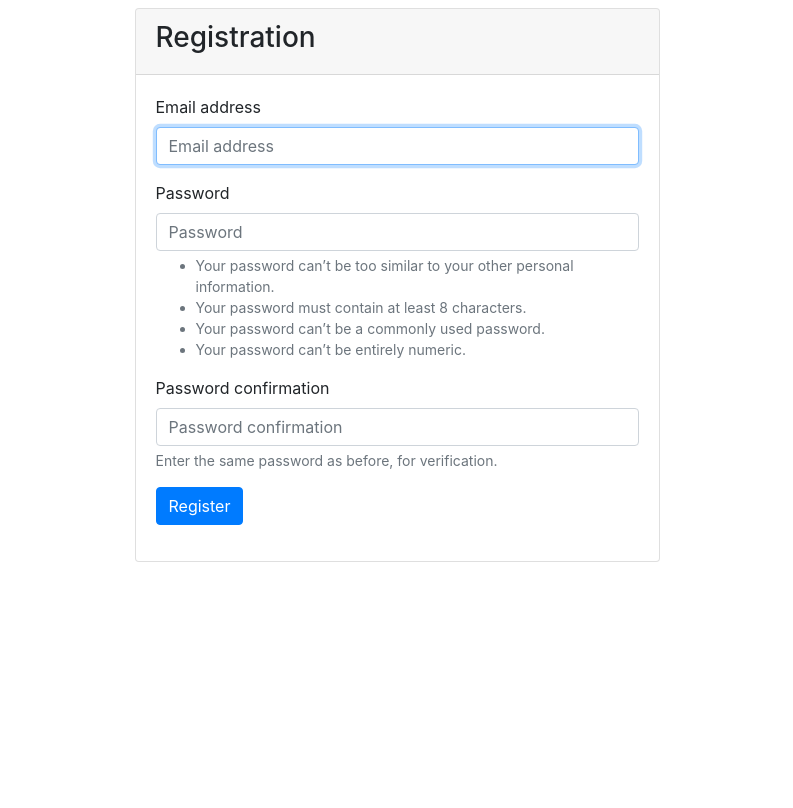
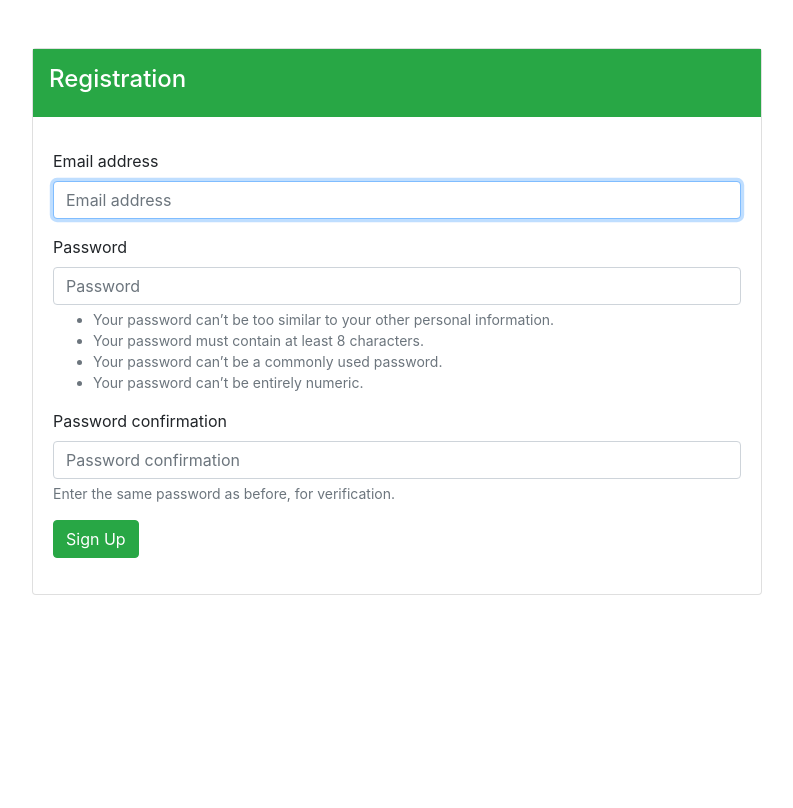
Before and after one commit to Uladzislau97/python-project-lvl4, a Django app: page /registration/ in a window 1280 px wide. Shown: the part 58-866 px from the top of the page, without its empty margins (243-1036 px from the left). After the commit the page ends 653 px from the top, so only its background shows below. Run offline with Django 3.2, Linux system fonts and the light colour scheme; some libraries are stand-ins or nearby versions.

Commit message:
Add style to login and registration forms

```diff
--- a/templates/base.html
+++ b/templates/base.html
@@ -43,7 +43,7 @@
             </div>
         </header>
 
-        <div class="container min-vh-100">
+        <div class="container">
             <h2>{% block title %}{% endblock %}</h2>
             {% block content %}{% endblock %}
         </div>
--- a/templates/index.html
+++ b/templates/index.html
@@ -1,7 +1,7 @@
 {% extends "base.html" %}
 
 {% block content %}
-<div class="row h-100 mt-5 pt-5">
+<div class="row h-auto mt-5 pt-5">
     <div class="col-sm-12 mt-5 pt-5">
         <main role="main" class="inner cover text-center w-75 m-auto">
             <h1 class="cover-heading">Manage your tasks</h1>
--- a/templates/registration/registration.html
+++ b/templates/registration/registration.html
@@ -2,22 +2,20 @@
 {% load bootstrap4 %}
 
 {% block content %}
-<div class="container">
-    <div class="row">
-       <div class="col-md-10 col-lg-6 offset-md-1 offset-lg-3">
+<div class="row h-auto mt-5">
+    <div class="col-sm-8 mx-auto">
         <div class="card">
-                <div class="card-header">
-                    <h3>Registration</h3>
+            <div class="card-title bg-success text-white p-3">
+                <p class="h4">Registration</p>
             </div>
             <div class="card-body">
                 <form action="" method="post" class="form">
                     {% csrf_token %}
                     {% bootstrap_form form %}
-                        {% bootstrap_button "Register" %}
+                    {% bootstrap_button "Sign Up" button_class="btn-success" %}
                 </form>
             </div>
         </div>
     </div>
 </div>
-</div>
 {% endblock %}
```
Also changed, not shown: templates/registration/login.html (+16 -5 lines). Lines whose indentation alone changed are shown as unchanged.
